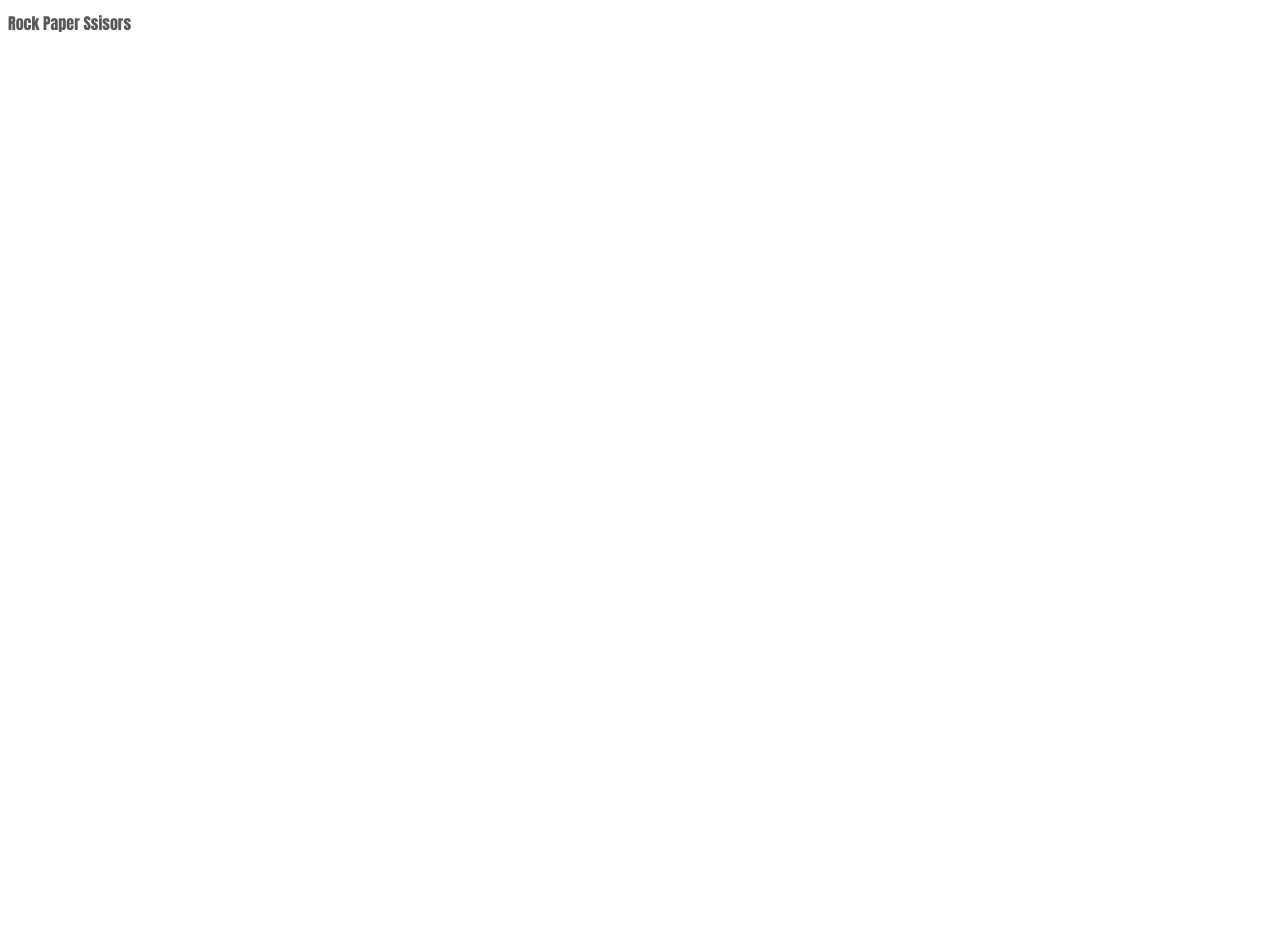
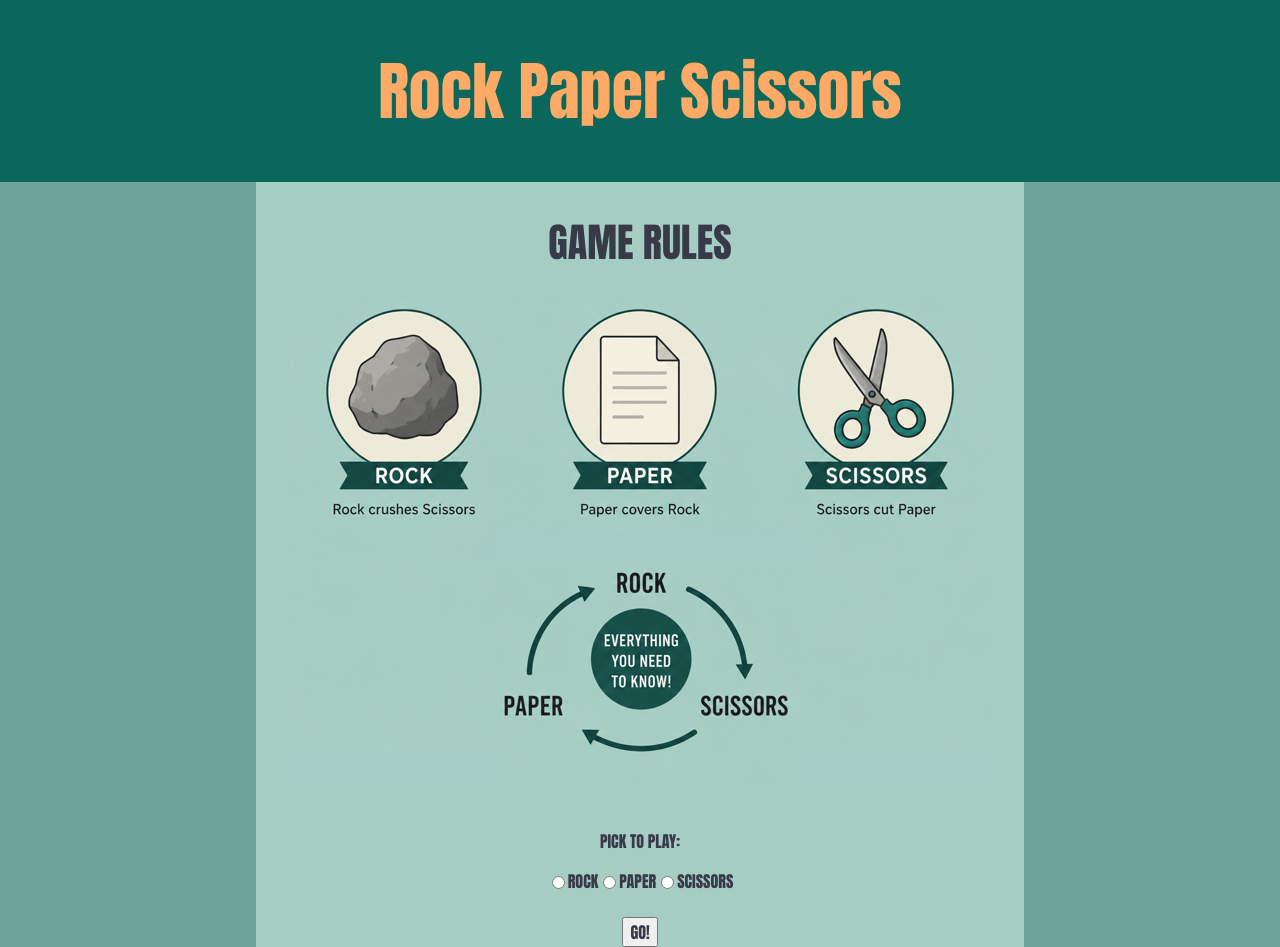
Before and after one commit to Hux-hux/Personal-Website-Portfolio-Project, a plain HTML site: page index.html in a window 1280 px wide. Before the commit the page ends 800 px from the top, so only its background shows below. Drawn offline with Linux system fonts and the light colour scheme.

Commit message:
Base html/css structure added

```diff
--- a/index.html
+++ b/index.html
@@ -8,15 +8,40 @@
 </head>
 <body>
     <header>
-        <h1>Rock Paper Ssisors</h1>
+        <h1>Rock Paper Scissors</h1>
     </header>
 
     <main>
+        <div class="rules main">
+            <h2 id="clickable">GAME RULES</h2>
+            <img src="./resources/images/rules.png" alt="game rules">
+        </div>
 
+        <div class="game main">
+            <form>
+                <br>
+                <h3>PICK TO PLAY:</h3>
+                <section class="list">
+                    <input id="rock" type="radio" name="rock" value="ROCK" required>
+                    <label for="rock">ROCK</label>
+
+                    <input id="paper" type="radio" name="paper" value="PAPER" required>
+                    <label for="paper">PAPER</label>
+
+                    <input id="scissors" type="radio" name="scissors" value="SCISSORS" required>
+                    <label for="scissors">SCISSORS</label>
+                </section>
+                <br>
+                <section class="submission">
+                    <input type="submit" value="GO!">
+                </section>
+            </form>
+        </div>
     </main>
 
     <footer>
 
+
     </footer>
 </body>
 </html>
--- a/index.js
+++ b/index.js
@@ -1,5 +1,5 @@
 /*
 The goal is to build a simple rock-paper-ssisors game, repson would input, the function would take that in
-and compare the input with randomly generated number, that would assined to rock/paper/ssisors.
+and compare the input with randomly generated number, that would assined to rock/paper/scissors.
 Else-if statements would determine the winner.
 */
--- a/resources/css/styles.css
+++ b/resources/css/styles.css
@@ -1,6 +1,72 @@
 *{
-    font-family: Impact, Haettenschweiler, 'Arial Narrow Bold', sans-serif;
+    font-family: Impact;
     font-size: 16px;
-    opacity: 0.9;
+    color: #383a48;
+    /* border: 1px solid red; */
+}
 
+body{
+    margin: 0 auto;
+    background-color: #6ca39a;
 }
+header{
+    background-color: #0b675c;
+    width: 100%;
+    margin: 0 auto;
+    display: flex;
+    justify-content: center;
+}
+
+main{
+    display: flex;
+    align-items: center;
+    background-color: #a6cdc4;
+    width: 60%;
+    margin: 0 auto;
+    flex-direction: column;
+}
+
+
+h1{
+    color: #fdaa67;
+    font-size: 4em;
+    background-color: #0b675c;
+    display: flex;
+    position: relative;
+    justify-content: center;
+}
+
+h2{
+    text-align: center;
+    font-size: 2.5em;
+    background-color: #a6cdc4;
+    margin: 0;
+    padding: 30px 0;
+}
+
+h3{
+    text-align: center;
+}
+
+.submission{
+    text-align: center;
+}
+.game{
+    display: flex;
+    align-items: center;
+    background-color: #a6cdc4;
+    justify-content: center;
+}
+form{
+    height: 100%;
+    width: 500px;
+}
+
+.list{
+    display: flex;
+    justify-content: center;
+}
+img{
+    display: flex;
+    align-content: center;
+}
```
Also changed, not shown: resources/images/rules.png (added), 1 other file.
